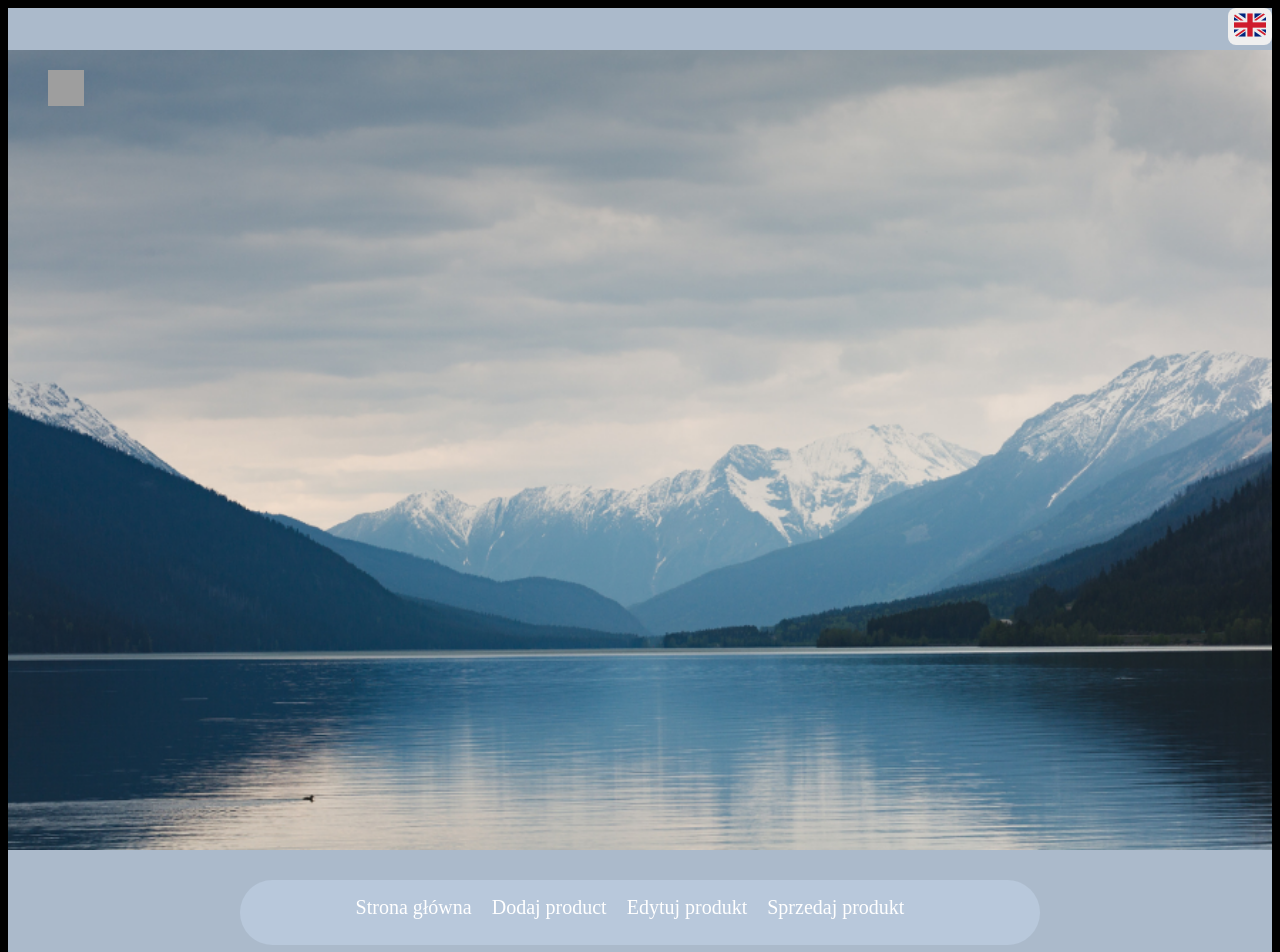
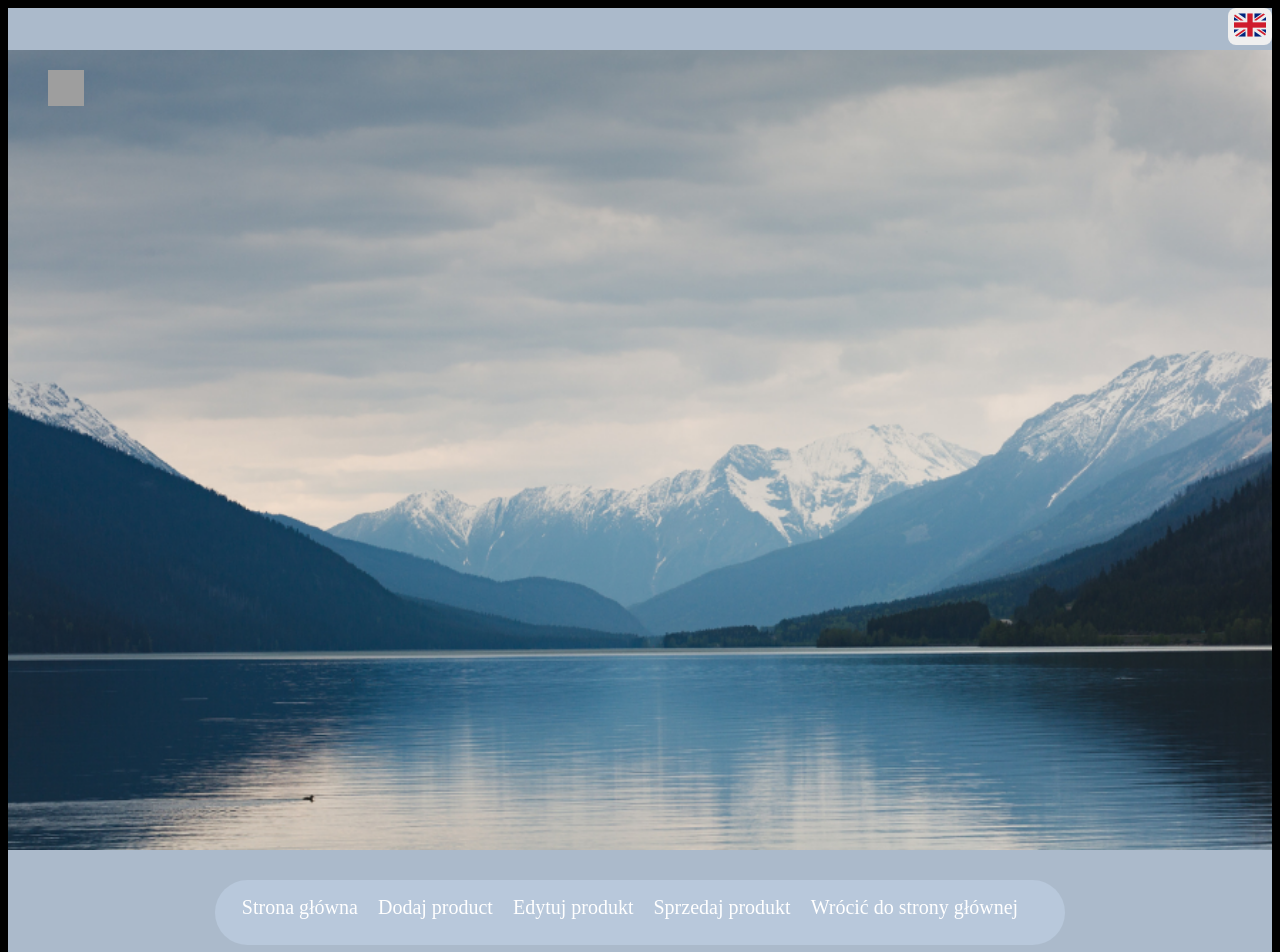
Before and after one commit to ypayel/My_website, a React (Create React App) app in the folder my-website/: page /second in a window 1280 px wide. Shown: the top 952 px of the page. Built offline with nearby package versions, Linux system fonts and the light colour scheme; no server answers; grey boxes are pictures that could not be loaded.

Commit message:
fast fix

```diff
--- a/my-website/src/components/Projects/BookStore/components/Nav/MainNav/MainNav.scss
+++ b/my-website/src/components/Projects/BookStore/components/Nav/MainNav/MainNav.scss
@@ -21,7 +21,7 @@
   }
 }
 .container-for-links {
-  width: 800px;
+  width: 850px;
   height: 65px;
   background-color: #b8c8db;
   top: 0;
--- a/my-website/src/components/Projects/BookStore/components/Nav/MainNav/MainNav.tsx
+++ b/my-website/src/components/Projects/BookStore/components/Nav/MainNav/MainNav.tsx
@@ -21,6 +21,9 @@
           <li className="main-nav-list-item">
             <Link className="main-nav-link" to="/sell">{t(`sellproduct`)}</Link>
           </li>
+          <li className="main-nav-list-item">
+            <Link className="main-nav-link" to="/projects">{t(`backtoprojects`)}</Link>
+          </li>
         </ul>
       </span>
     </div>
--- a/my-website/src/components/Projects/BookStore/translations/en.ts
+++ b/my-website/src/components/Projects/BookStore/translations/en.ts
@@ -35,5 +35,6 @@
         "booksshow" : "Number of available items",
         "showdetails" : "Show Details",
         "bookdetails" : "Book Details",
+        "backtoprojects" : "Back to Projects"
     },
 };
--- a/my-website/src/components/Projects/BookStore/translations/pl.ts
+++ b/my-website/src/components/Projects/BookStore/translations/pl.ts
@@ -36,5 +36,6 @@
         "booksshow" : "Liczba dostępnych pozycji",
         "showdetails" : "Pokaż szczegóły",
         "bookdetails" : "Szczegóły książki",
+        "backtoprojects" : "Wrócić do strony głównej"
     },
 };
```
